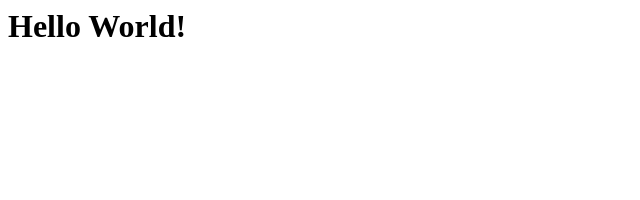
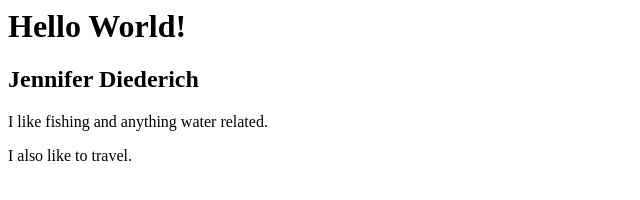
Before and after one commit to jdiederich2/git-inclass, a plain HTML site: page index.html in a window 1280 px wide. Shown: the whole page, without its empty margins (0-640 px from the left). Drawn offline with Linux system fonts and the light colour scheme.

Commit message:
Added two paragraphs to the homepage

```diff
--- a/index.html
+++ b/index.html
@@ -6,6 +6,15 @@
     <h1>
       Hello World!
     </h1>
+    <h2>
+      Jennifer Diederich
+    </h2>
+    <p>
+      I like fishing and anything water related.
+    </p>
+    <p>
+      I also like to travel.
+    </p>
 
   </body>
 </html>
```
